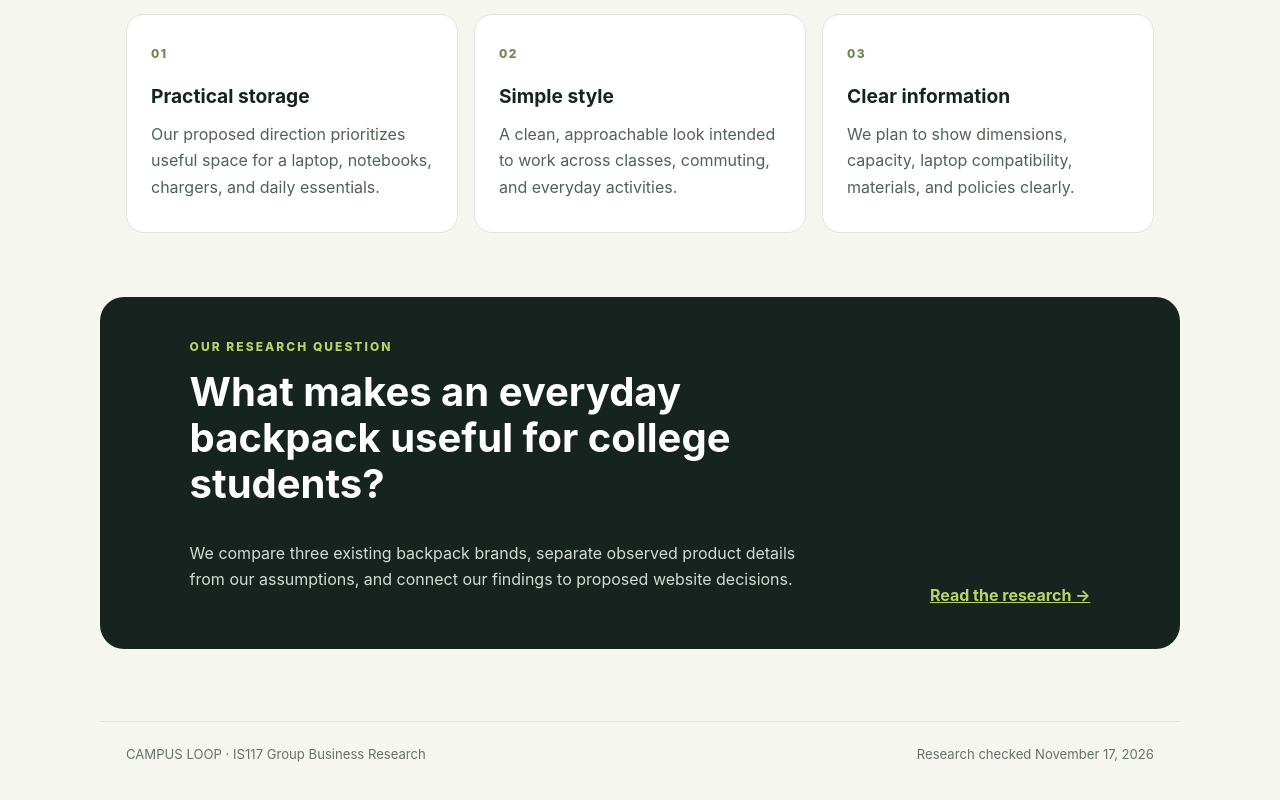
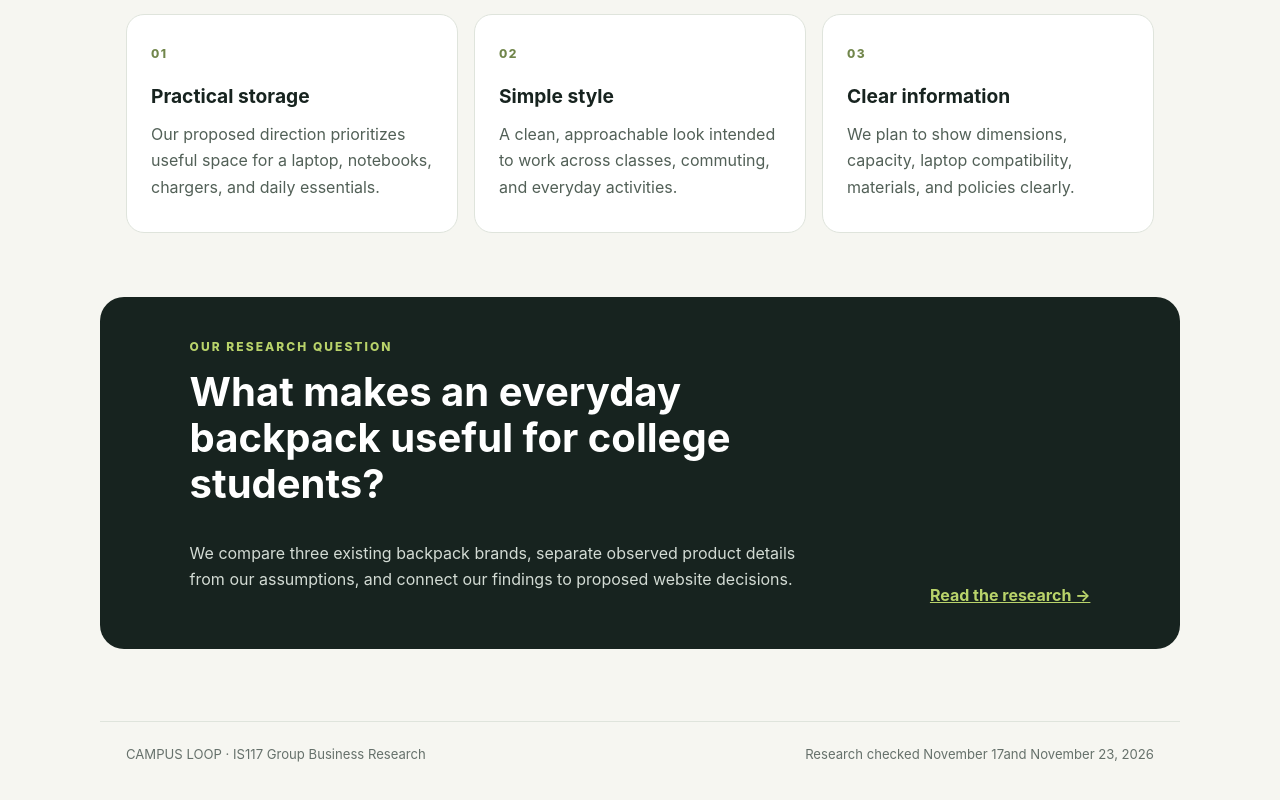
Before and after one commit to mfnu906-ship-it/is117-group-business, a plain HTML site: page index.html in a window 1280 px wide. Shown: the part 762-1562 px from the top of the page. Drawn offline with Linux system fonts and the light colour scheme.

Commit message:
Update footer research check dates

```diff
--- a/index.html
+++ b/index.html
@@ -50,6 +50,6 @@
       <a class="text-link" href="research.html">Read the research →</a>
     </section>
   </main>
-  <footer><span>CAMPUS LOOP · IS117 Group Business Research</span><span>Research checked November 17, 2026</span></footer>
+  <footer><span>CAMPUS LOOP · IS117 Group Business Research</span><span>Research checked November 17and November 23, 2026 </span></footer>
 </body>
 </html>
```
